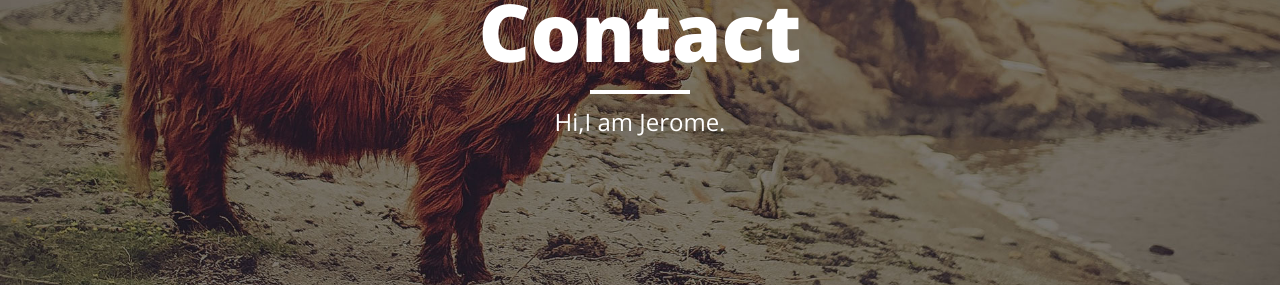
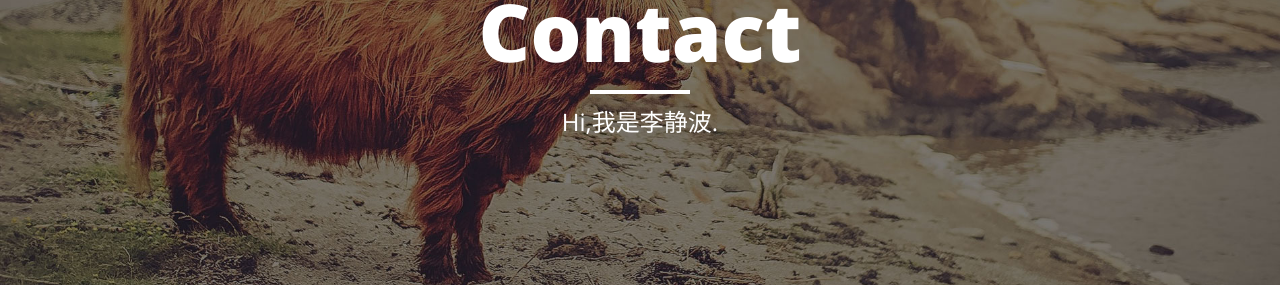
Before and after one commit to jingbolee/jingbolee.github.io, a Jekyll site: the page built from contact.html, in a window 1280 px wide. Shown: the part 163-463 px from the top of the page. Built offline with Jekyll 4.4.1, drawn with Linux system fonts in a browser that asks for light colours; nearby versions of some CDN libraries.

Commit message:
修改为中文名称

```diff
--- a/contact.html
+++ b/contact.html
@@ -1,7 +1,7 @@
 ---
 layout: page
 title: "Contact"
-description: "Hi,I am Jerome."
+description: "Hi,我是李静波."
 header-img: "img/contact-bg.jpg"
 ---
 
```
